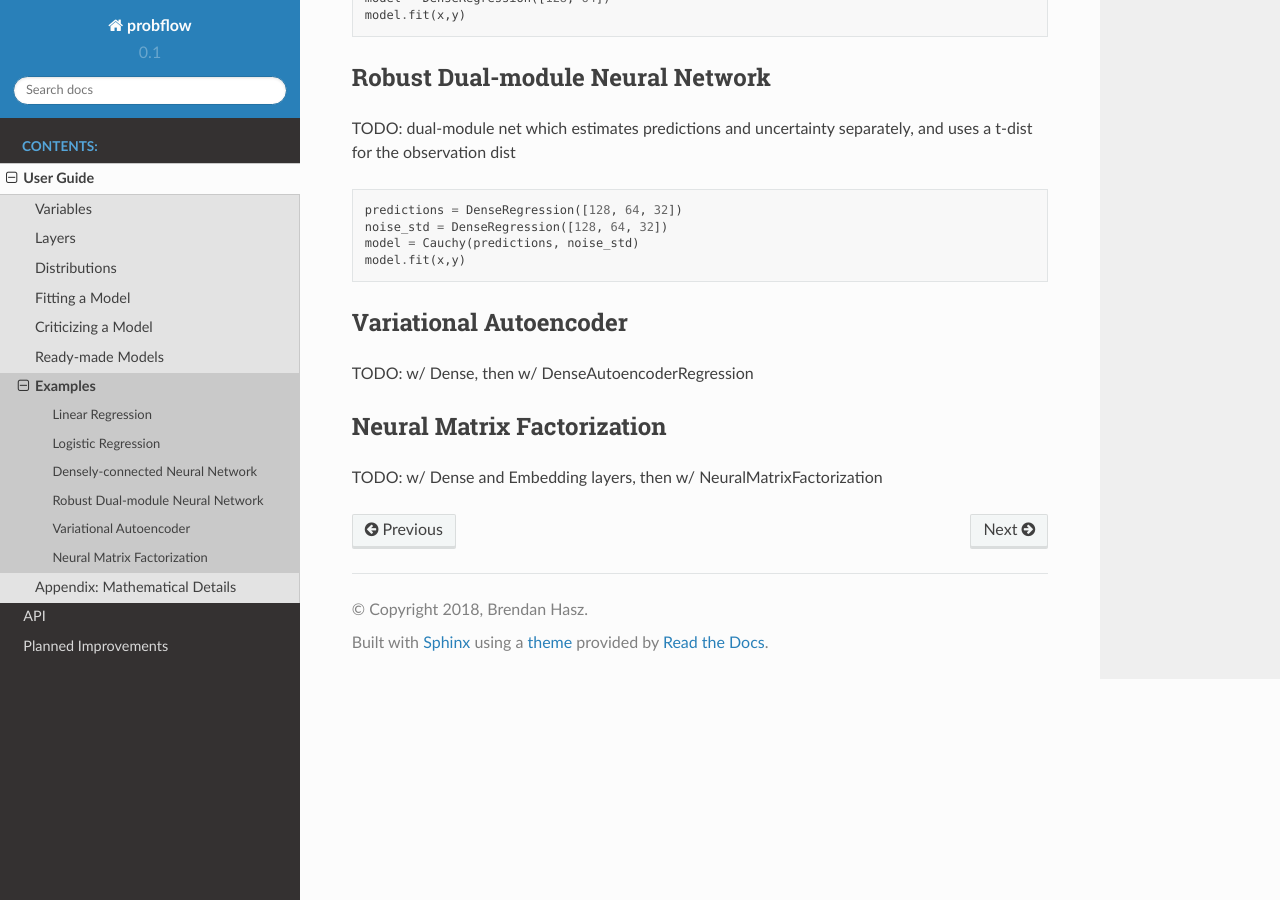
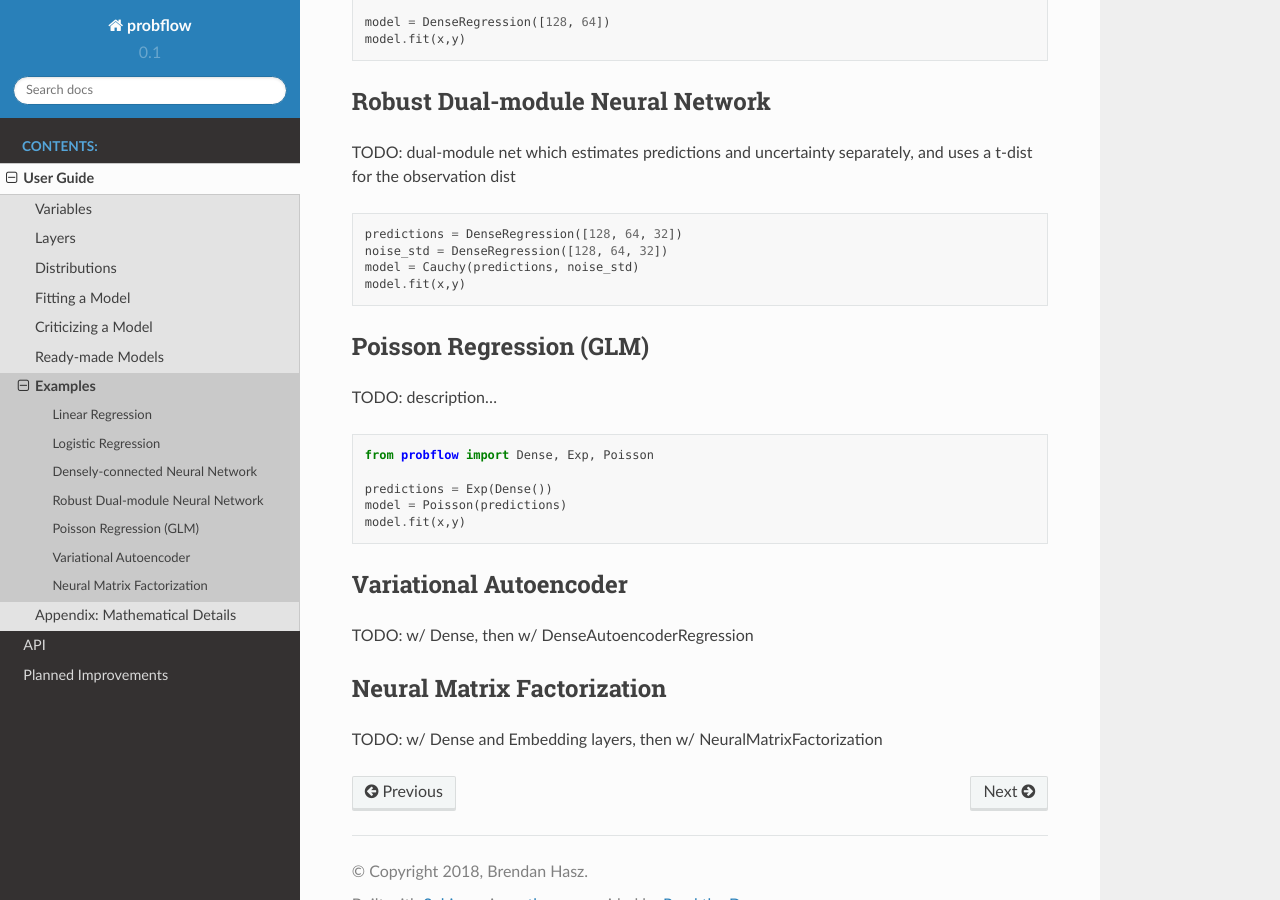
Before and after one commit to brendanhasz/probflow, a Sphinx documentation site: the page built from docs/examples.rst, in a window 1280 px wide and 900 px high, scrolled down 1957 px. Built offline with Sphinx 7.4.7 and the Read the Docs theme 2.0.0, drawn with Linux system fonts in a browser that asks for light colours; some of the changed text lies outside the part shown.

Commit message:
Add GLM example

```diff
--- a/docs/examples.rst
+++ b/docs/examples.rst
@@ -107,6 +107,21 @@ TODO: dual-module net which estimates predictions and uncertainty separately, an
     model = Cauchy(predictions, noise_std)
     model.fit(x,y)
 
+
+Poisson Regression (GLM)
+------------------------
+
+TODO: description...
+
+.. code-block:: python
+
+    from probflow import Dense, Exp, Poisson
+
+    predictions = Exp(Dense())
+    model = Poisson(predictions)
+    model.fit(x,y)
+
+
 Variational Autoencoder
 -----------------------
 
```
